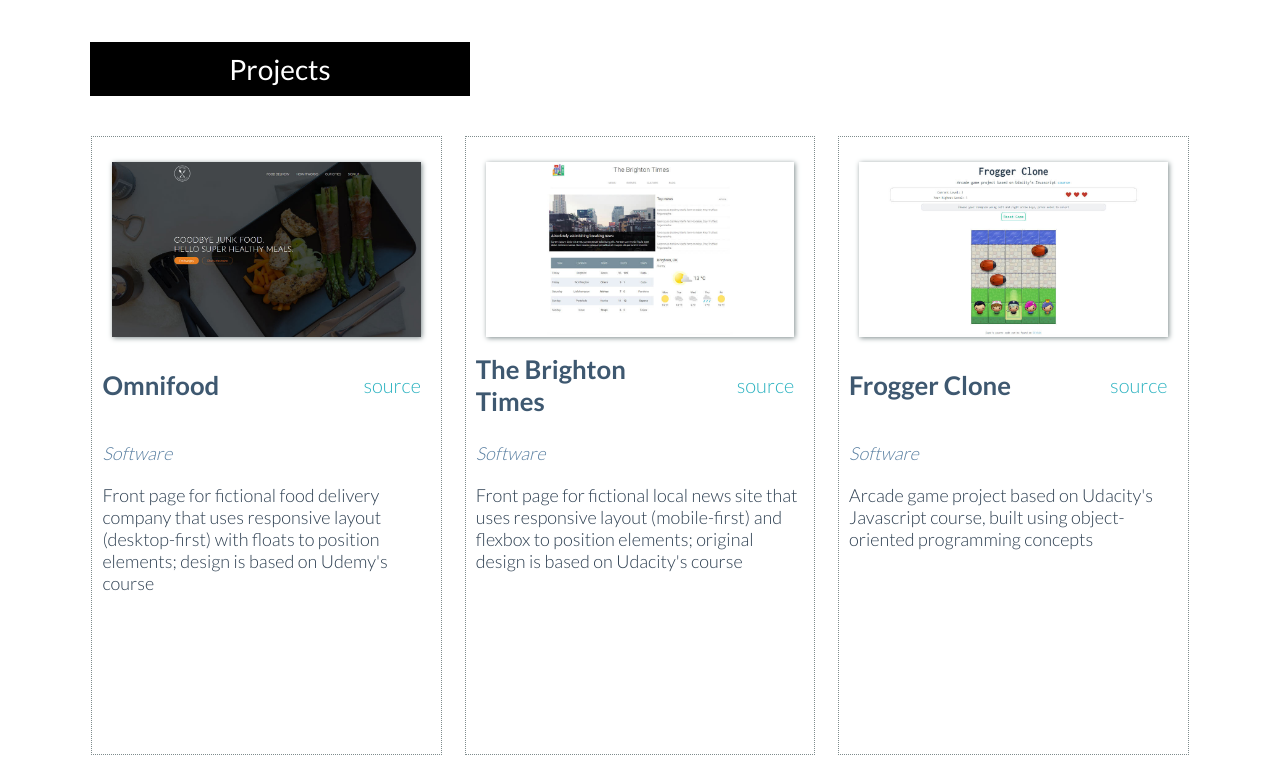
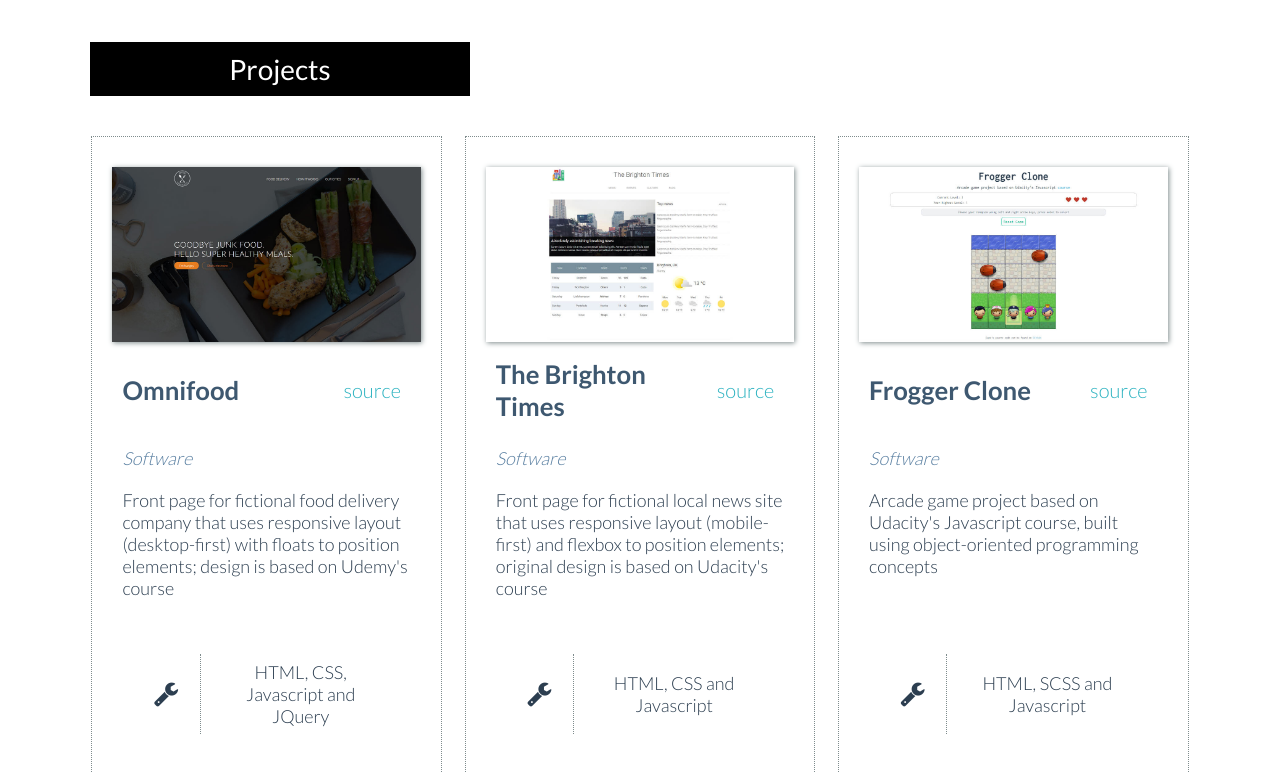
Before and after one commit to taseo/taseo.github.io, a plain HTML site: page index.html in a window 1280 px wide. Shown: the part 4660-5432 px from the top of the page. Drawn offline with nearby package versions, Linux system fonts and the light colour scheme; some packages are replaced by stand-ins of ours.

Commit message:
Correct project cards

```diff
--- a/css/resume-page.css
+++ b/css/resume-page.css
@@ -517,12 +517,12 @@ button::-moz-focus-inner { border: 0; }
 .projects-entry {
     width: 95%;
     margin: 10px auto;
+    padding: 30px 20px;
     text-align: center;
     border: 1px dotted #7f8c8d;
 }
 
 .projects-entry img {
-    margin-top: 25px;
     width: 100%;
     height: auto;
     box-shadow: 1px 1px 5px #7f8c8d;
@@ -568,7 +568,6 @@ button::-moz-focus-inner { border: 0; }
     -webkit-align-items: center;
     -ms-flex-align: center;
     align-items: center;
-    margin-bottom: 20px;
     height: 150px;
 }
 
@@ -660,7 +659,6 @@ button::-moz-focus-inner { border: 0; }
 
     /* ------- PROJECTS ------- */
 
-    .projects-description,
     .projects-skills-start {
         height: 110px;
     }
@@ -745,7 +743,10 @@ button::-moz-focus-inner { border: 0; }
         text-align: right;
     }
 
-    .projects-description,
+    .projects-description {
+        height: 110px;
+    }
+
     .projects-skills-start {
         height: 90px;
     }
@@ -816,7 +817,10 @@ button::-moz-focus-inner { border: 0; }
 
     .projects-skills { border-left: none; }
 
-    .projects-description,
+    .projects-description {
+        height: 180px;
+    }
+
     .projects-skills-start {
         height: 150px;
     }
@@ -924,7 +928,10 @@ button::-moz-focus-inner { border: 0; }
 
     .projects-skills { border-left: 1px dotted #7f8c8d; }
 
-    .projects-description,
+    .projects-description {
+        height: 150px;
+    }
+
     .projects-skills-start {
         height: 130px;
     }
--- a/js/resume-builder.js
+++ b/js/resume-builder.js
@@ -41,13 +41,13 @@ var HTMLHeaderName = '<h1 class="name">%data%</h1>',
 
     HTMLProjectsStart = '<div class="projects-list row">',
     HTMLProjectsEntry = '<div class="projects-entry col-4-card row">',
-    HTMLProjectsImage = '<div class="col-12"><img src="%src%" alt="%data%"></div>',
+    HTMLProjectsImage = '<div><img src="%src%" alt="%data%"></div>',
     HTMLProjectsTitle = '<div class="col-8 projects-title"><h3>%data%</h3></div>',
     HTMLProjectsLink = '<div class="col-4 projects-link"><a href="%data%" target="_blank">source</a></div>',
     HTMLProjectsType = '<div class="col-12 projects-type">%data%</div>',
     HTMLProjectsDescription = '<div class="col-12 projects-description"><p>%data%</p></div>',
-    HTMLProjectsSlillsStart = '<div class="col-12 projects-skills-start">',
-    HTMLProjectsSlillsIcon = '<div class="col-3 projects-icon"><i class="fa fa-wrench" aria-hidden="true"></i></div>',
+    HTMLProjectsSkillsStart = '<div class="col-12 projects-skills-start">',
+    HTMLProjectsSkillsIcon = '<div class="col-3 projects-icon"><i class="fa fa-wrench" aria-hidden="true"></i></div>',
     HTMLProjectsSkills = '<div class="col-9 projects-skills"></p>%data%</p></div>',
 
     HTMLFooterSocialMediaStart = '<ul class="footer-social-media-list"></ul>',
@@ -680,7 +680,6 @@ function displayProjects(projects) {
         .append(HTMLProjectsEntry);
 
       var $lastProject = $projects.find('.projects-entry:last'),
-          $lastProjectStart = $lastProject.find('.projects-skills-start:last'),
           numberOfSkills = projects[project].skills.length,
           skillsUsed = '';
 
@@ -689,10 +688,7 @@ function displayProjects(projects) {
       $lastProject.append(HTMLProjectsLink.replace('%data%', projects[project].url));
       $lastProject.append(HTMLProjectsType.replace('%data%', projects[project].type));
       $lastProject.append(HTMLProjectsDescription.replace('%data%', projects[project].description));
-      $lastProject.append(HTMLProjectsSlillsStart);
-
-
-      $lastProjectStart.append(HTMLProjectsSlillsIcon);
+      $lastProject.append(HTMLProjectsSkillsStart);
 
       for (i = 0; i < numberOfSkills; i++) {
 
@@ -705,7 +701,10 @@ function displayProjects(projects) {
         }
       }
 
-      $lastProjectStart.append(HTMLProjectsSkills.replace('%data%', skillsUsed));
+      $lastProject
+        .find('.projects-skills-start:last')
+        .append(HTMLProjectsSkillsIcon)
+        .append(HTMLProjectsSkills.replace('%data%', skillsUsed));
     }
   }
 };
```
